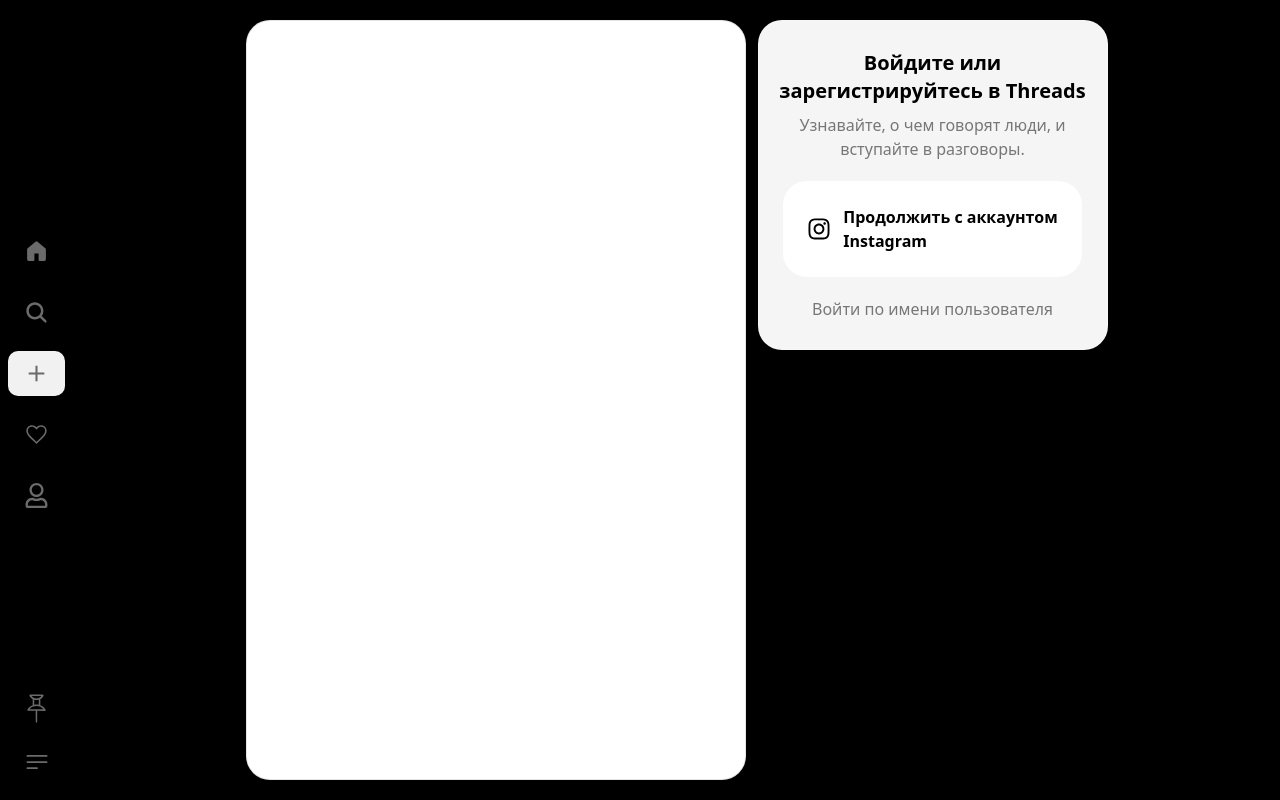
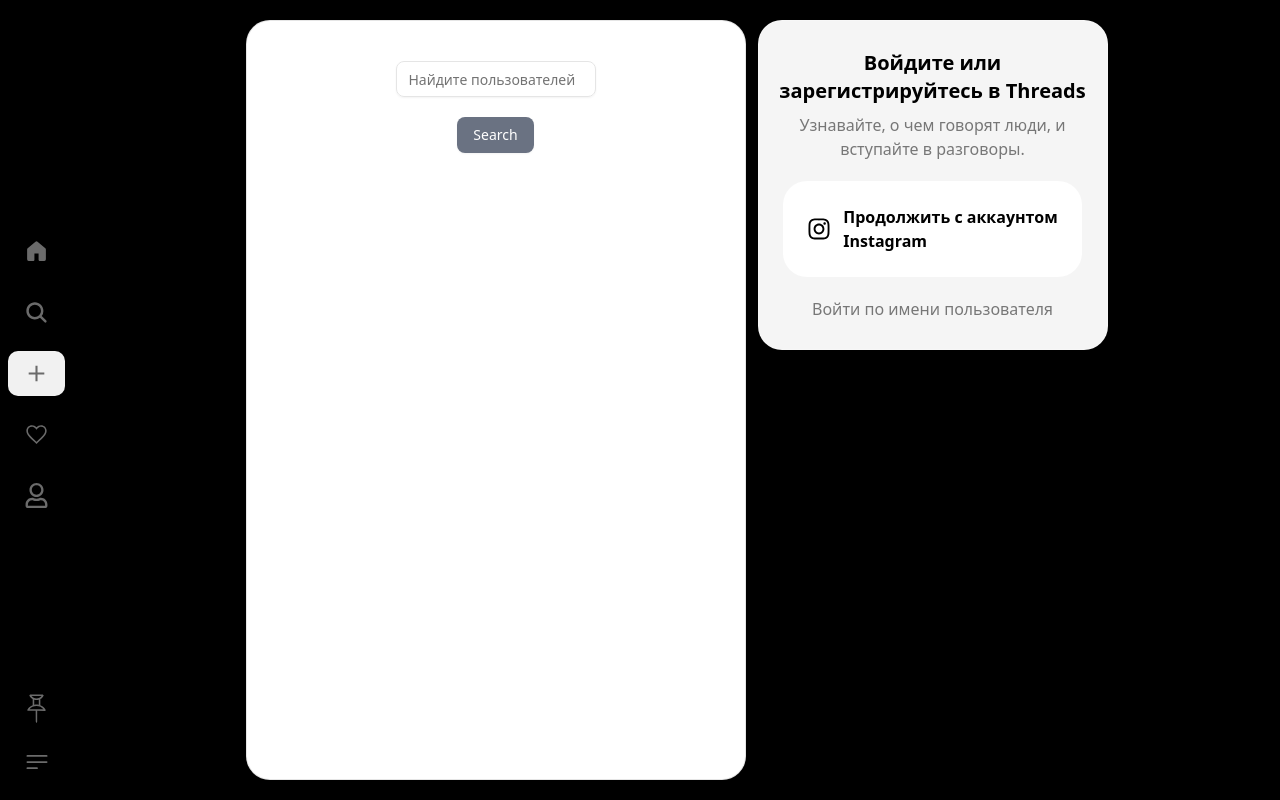
Before and after one commit to Sardor-web-dev/Threads-FullStack-Next, a Next.js app: page /search in a window 1280 px wide. Built offline with nearby package versions, Linux system fonts and the light colour scheme.

Commit message:
created server and fixed bugs for deploy

```diff
--- a/app/search/page.tsx
+++ b/app/search/page.tsx
@@ -1,5 +1,13 @@
+import { Button } from "@/components/ui/button";
+import { Input } from "@/components/ui/input";
+
 const page: React.FC = () => {
-	return <div></div>;
-  };
+  return (
+    <div className="flex flex-col gap-5 items-center justify-center mt-10">
+      <Input className="w-50" placeholder="Найдите пользователей" />
+      <Button className="bg-gray-500 hover:bg-white hover:text-black cursor-pointer text-white transition-all">Search</Button>
+    </div>
+  );
+};
 
-  export default page;
+export default page;
```
Also changed, not shown: app/api/database/route.ts (added).
